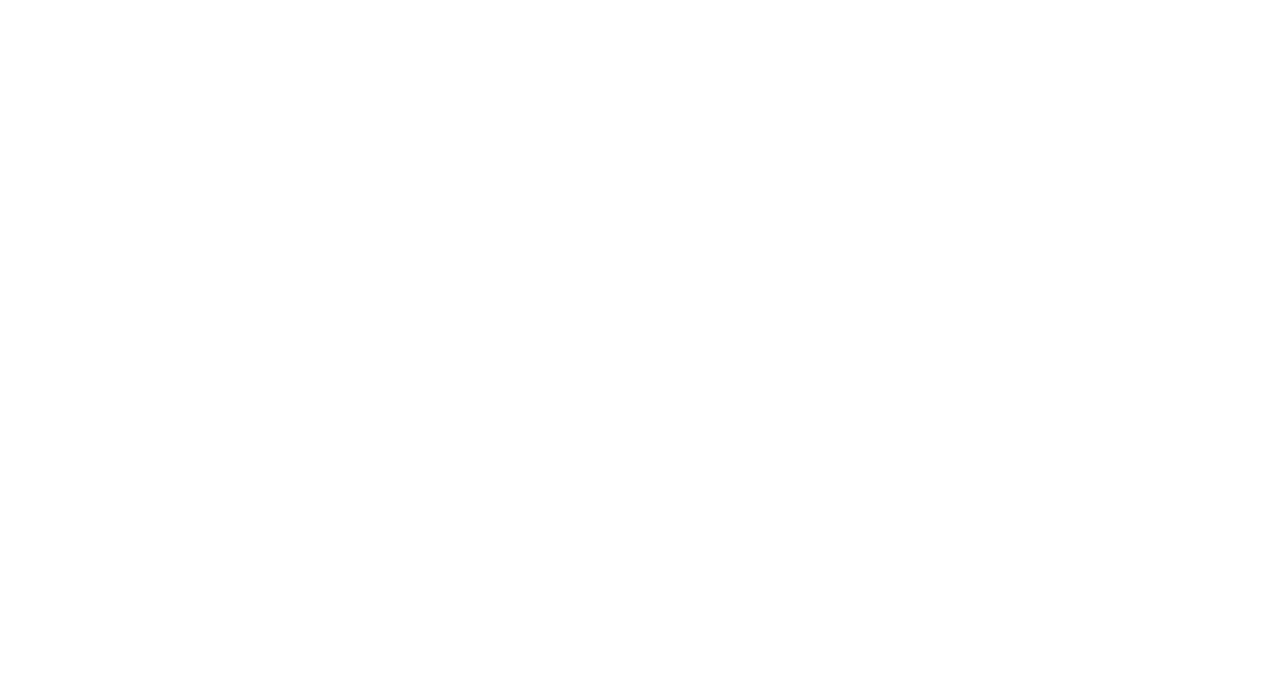
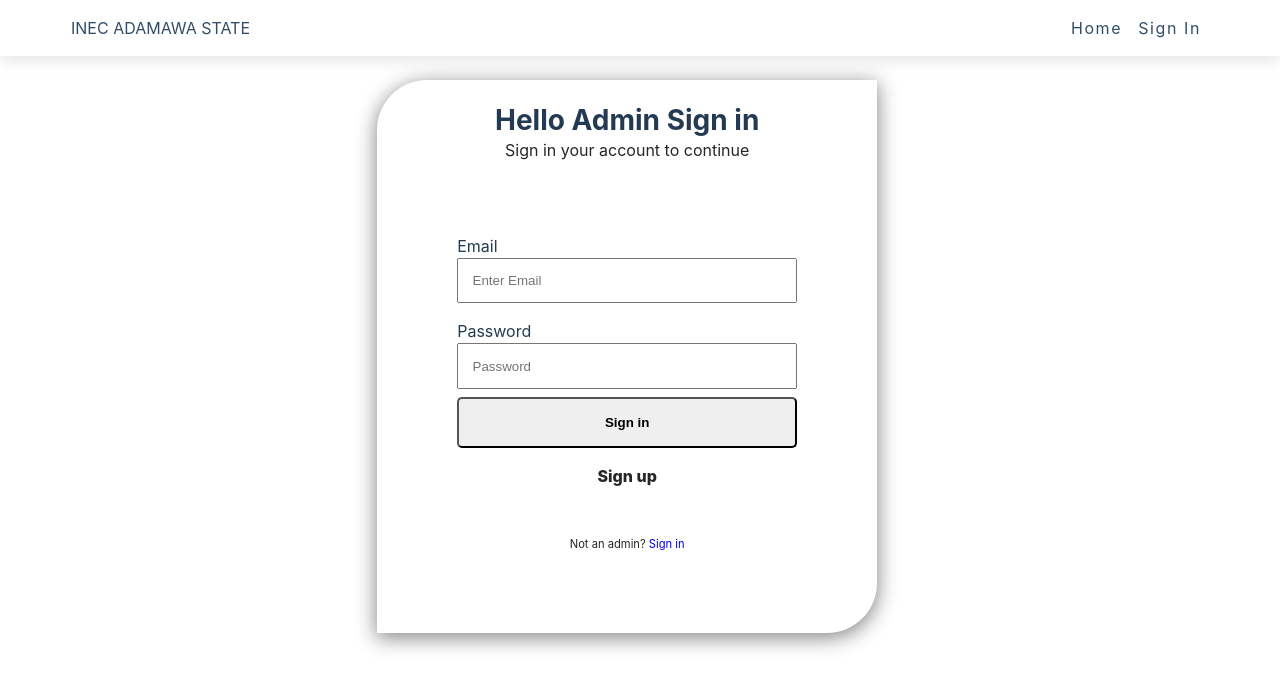
Before and after one commit to ismaelsadeeq/election-system-frontend, a React (Create React App) app: page /sign-admin in a window 1280 px wide. Shown: the top 688 px of the page. Built offline with nearby package versions, Linux system fonts and the light colour scheme.

Commit message:
sign in page

```diff
--- a/src/components/Sign.js
+++ b/src/components/Sign.js
@@ -1,5 +1,4 @@
 import React, { useState } from 'react'
-import voting from '../assets/images/voting.jpg'
 import { useHistory } from "react-router-dom";
 import Nav from './Nav'
 import styles from './stylesheets/authStyle.module.css'
--- a/src/components/SignAdmin.js
+++ b/src/components/SignAdmin.js
@@ -1,9 +1,185 @@
-import React from 'react'
+import React, { useState } from 'react'
+import { useHistory } from "react-router-dom";
+import Nav from './Nav'
+import styles from './stylesheets/authStyle.module.css'
+import axios from 'axios'
+import {url} from './url'
 
 function SignAdmin() {
+  let history = useHistory();
+
+  const [info,setInfo] = useState({
+    "email":"",
+    "password":"",
+    "firstName":"",
+    "lastName":"",
+    "confirmPassword":""
+  })
+  const [signUp,setSignUp] = useState(false);
+  const [signIn,setSignIn] = useState(true);
+  const [loading, setLoading] = useState(false);
+  const [message, setMessage] = useState('');
+  const [error, setError] = useState(false);
+
+  function signUpSubmitHandler (e) {
+    e.preventDefault();
+    setLoading(true);
+    axios({
+      method: 'post',
+      url: `${url}/auth/admin-register`,
+      data: info
+    }).then(response=>{
+      console.log(response.data);
+      if(response.data.message === 'data is required'){
+        setLoading(false)
+        alert("something went wrong");
+        setSignUp(false)
+        setSignIn(true)
+      }
+      if(response.data.message === 'account already exist sign in'){
+        alert("you have an account sign-in")
+        setSignUp(false)
+        setSignIn(true)
+      }
+      if(response.data.message === 'Admin successfully created'){
+        alert("account created sign in")
+        setSignIn(true)
+        setSignUp(false)
+      }
+    })
+    .catch(error=>{
+      console.log(error);
+    })
+  }
+  function submitHandler (e) {
+    e.preventDefault();
+    setLoading(true);
+    axios({
+      method: 'post',
+      url: `${url}/auth/admin-login`,
+      data: info
+    }).then(response=>{
+      console.log(response.data);
+      if(response.data.message === 'No account found'){
+        setError(false)
+        alert("no account with this email sign up")
+        setSignIn(false)
+        setSignUp(true)
+      }
+      if(response.data.message === 'Incorrect passsword'){
+        setMessage('Incorrect Password')
+        setError(true)
+      }
+      if(response.data){
+        let token = response.data.token;
+        let user = response.data.data;
+        localStorage.setItem('token',JSON.stringify(token));
+        localStorage.setItem('user',JSON.stringify(user));
+        if(user.isAdmin === true){
+          history.push('/admin-dashboard');
+        }else{
+          history.push('/dashboard');
+        }
+      }
+    })
+    .catch(error=>{
+      console.log(error);
+    })
+  }
+  function changeHandler (e){
+    const property = e.target.name;
+    const value = e.target.value;
+    setInfo(ev => ({
+      ...ev,
+      [property] : value,
+    }))
+  }
   return (
     <div>
+      <Nav />
+      <div className={styles.sign}>
+        <div className={styles.form}>
+          { signIn?
+            <div >
+              <div className={styles.formHeading}>
+                <h3>Hello Admin Sign in</h3>
+                <p>Sign in your account to continue</p>
+              </div>
+              <div>
+                <form className={styles.formContainer} onSubmit={(e)=>{submitHandler(e)}}>
+                  <div className={styles.field}>
+                    <label >Email</label>
+                    <input   name="email" type="Email" placeholder="Enter Email" value={info.email} onChange={(e)=>{changeHandler(e)}} required></input>
+                  </div>
+                  <div className={styles.field}>
+                    <label >Password</label>
+                    <input name="password" type="password" placeholder="Password" value={info.password} onChange={(e)=>{changeHandler(e)}} required></input>
+                  </div>
+                  <button type="submit" className="button btn-success" >Sign in</button>
+                  {
+                    error?<p>{message}</p>:null
+                  }
+                  <p className={styles.link} onClick={()=>{
+                    setSignIn(false)
+                    setSignUp(true);
+                  }}>Sign up</p>
+                  <div>
+                   <p className={styles.formButtomText}>Not an admin? <span ><a  href='/sign-in'>Sign in</a></span></p>
+                  </div>
+                </form>
+              </div>
+           </div>
+              :null
 
+          }
+          {
+            signUp?
+            <div >
+              <div className={styles.formHeading}>
+                <h3>Sign up</h3>
+                <p>sign up and create a password</p>
+              </div>
+              <div>
+                <form className={styles.formContainer} onSubmit={(e)=>{signUpSubmitHandler(e)}}>
+                  <div className={styles.field}>
+                  <label >Email</label>
+                    <input   name="email" type="email" placeholder="Enter Email" value={info.email} onChange={(e)=>{changeHandler(e)}} required></input>
+                  </div>
+                  <div className={styles.field}>
+                  <label >Firstname</label>
+                    <input   name="firstName" type="text" placeholder="First name" value={info.firstName} onChange={(e)=>{changeHandler(e)}} required></input>
+                  </div>
+                  <div className={styles.field}>
+                  <label >Lastname</label>
+                    <input   name="lastName" type="text" placeholder="Last name" value={info.lastName} onChange={(e)=>{changeHandler(e)}} required></input>
+                  </div>
+                  <div className={styles.field}>
+                    <label >Password</label>
+                    <input name="password" type="password" placeholder="Password" value={info.password} onChange={(e)=>{changeHandler(e)}} required></input>
+                  </div>
+                  <div className={styles.field}>
+                    <label >confirm password</label>
+                    <input name="confirmPassword" type="password" placeholder="confirm password" value={info.confirmPassword} onChange={(e)=>{changeHandler(e)}} required></input>
+                  </div>
+                  <button type="submit" className="button btn-success" >Sign up</button>
+                  {
+                    error?<p>{message}</p>:null
+                  }
+                    <a className={styles.link} onClick={()=>{
+                    setSignIn(true)
+                    setSignUp(false);
+                  }}>Sign in</a>
+                  <div>
+                   <p className={styles.formButtomText}>Not an admin? <span ><a  href='/sign-in'>Sign in</a></span></p>
+                  </div>
+                </form>
+              </div>
+           </div>
+              :null
+
+          }
+        </div>
+      </div>
     </div>
   )
 }
```
